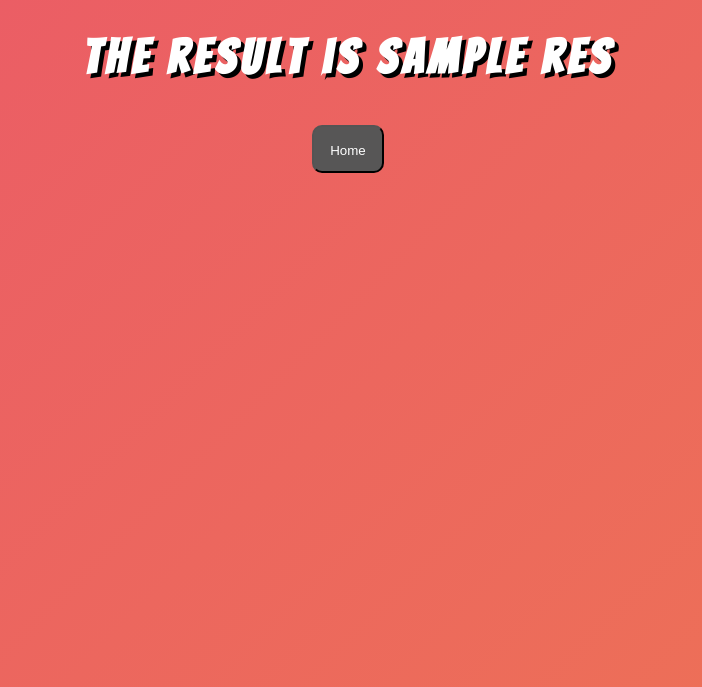
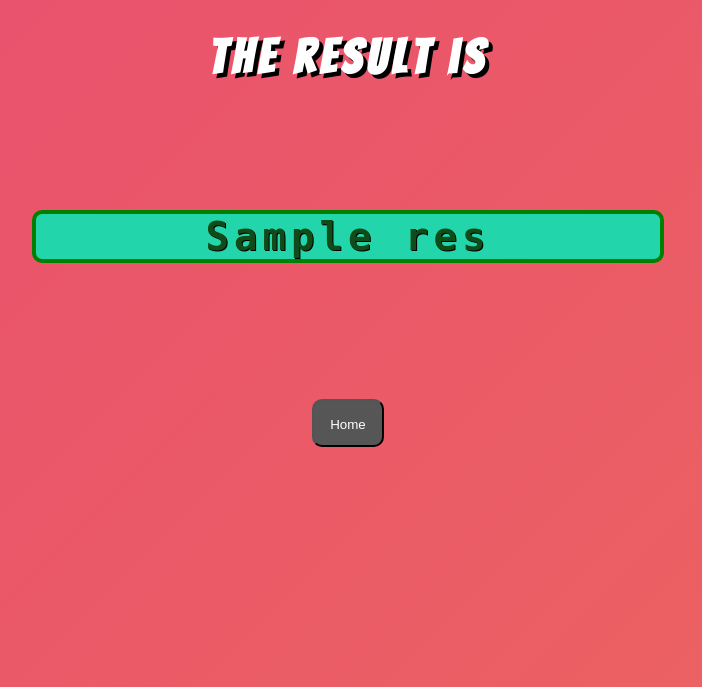
Before and after one commit to mofradali14/currency-exchange, a Flask app: template templates/result.html in a window 1280 px wide. Shown: the top 687 px of the page, without its empty margins (292-994 px from the left). Run offline with Flask 2, Linux system fonts and the light colour scheme; the template is opened without the code that fills it: most values are stand-ins (such as "Sample title", 1, 10 or a date in 2020).

Commit message:
update css

```diff
--- a/static/styles.css
+++ b/static/styles.css
@@ -23,6 +23,20 @@ h1 {
 	font-size: 300%;
 	text-shadow: 4px 4px black;
 	letter-spacing: 5px;
+}
+h2 {
+	font-family: monospace;
+	color: rgb(16, 75, 26);
+	text-align: center;
+	font-size: 300%;
+	text-shadow: 1px 1px black;
+	letter-spacing: 5px;
+	margin-top: 10%;
+	border: 4px green solid;
+	border-radius: 10px;
+	background-color: #23d5ab;
+	margin-left: 25%;
+	margin-right: 25%;
 }
 
 p {
@@ -67,6 +81,7 @@ label {
 div form {
 	display: block;
 	text-align: center;
+	margin-top: 10%;
 }
 
 p {
--- a/templates/result.html
+++ b/templates/result.html
@@ -8,7 +8,8 @@
     <link rel="stylesheet" href="/static/styles.css">
 </head>
 <body>
-    <h1>The result is {{res}}</h1>
+    <h1>The result is</h1>
+    <h2>{{res}}</h2>
     <div>
         <form action="/">
             <button>Home</button>
```
